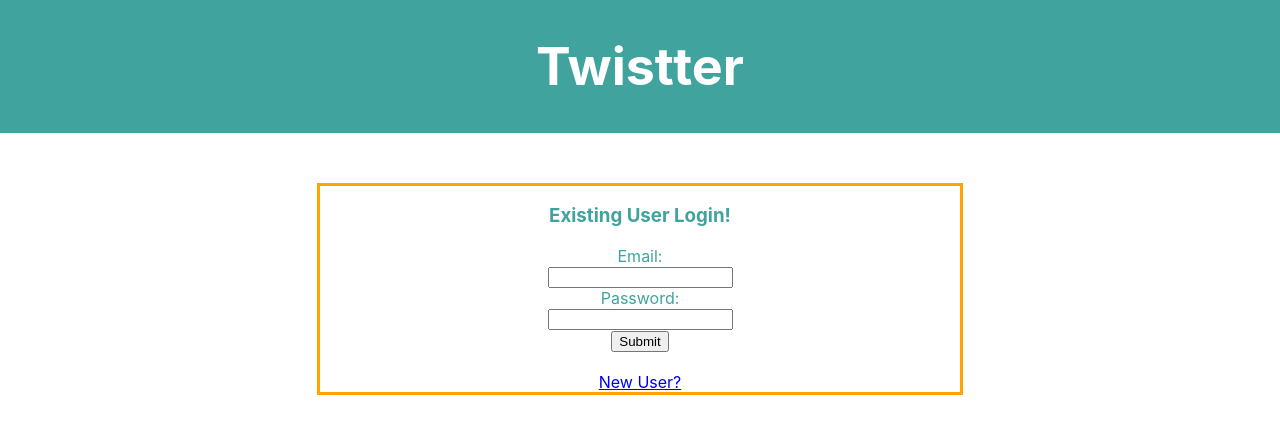
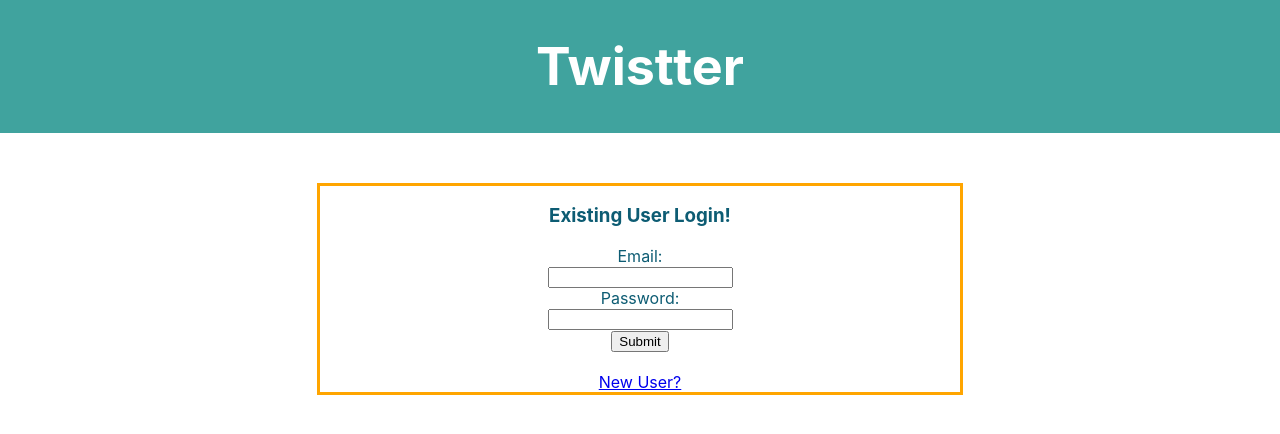
Before and after one commit to aniamb/twistter-307, a React (Create React App) app in the folder twistter/: page /login in a window 1280 px wide. Shown: the top 434 px of the page. Built offline with nearby package versions, Linux system fonts and the light colour scheme.

Commit message:
Add full accessibility to login

```diff
--- a/twistter/src/Login.css
+++ b/twistter/src/Login.css
@@ -1,7 +1,7 @@
 .Login{
     max-width: 100%;
     height: 100%;
-    color: rgb(64, 163, 158);
+    color: rgb(13, 92, 115);
 }
 .inputBox{
     margin: 0 auto;
--- a/twistter/src/Login.js
+++ b/twistter/src/Login.js
@@ -48,11 +48,17 @@ class Login extends Component {
                 <h3> Existing User Login! </h3>
                 {/* <form action="http://localhost:5000/login" method="POST"> */}
                 <form onSubmit = {this.handleSubmit.bind(this)}>
-                    Email:<br/>
-                    <input type="email" name="email" value={this.state.email} onChange={this.handleEmail.bind(this)} required /><br></br>
-                    Password: <br/>
-                    <input type="password" name="password" value={this.state.password} onChange={this.handlePassword.bind(this)} required/><br></br>
-                    <input type="submit" value="Submit"/>
+                <label for="email">Email:
+                    <br></br>
+                    <input type="email" name="email" value={this.state.email}
+                        onChange={this.handleEmail.bind(this)} required /><br></br>
+                </label>
+                <label for="firstname">Password:
+                    <br></br>
+                    <input type="password" name="password" value={this.state.password}
+                        onChange={this.handlePassword.bind(this)} required/><br></br>
+                </label>
+                <input type="submit" value="Submit"/>
                 </form>
                 <br/>
                 <NavLink to="/createaccount">New User?</NavLink>
```
